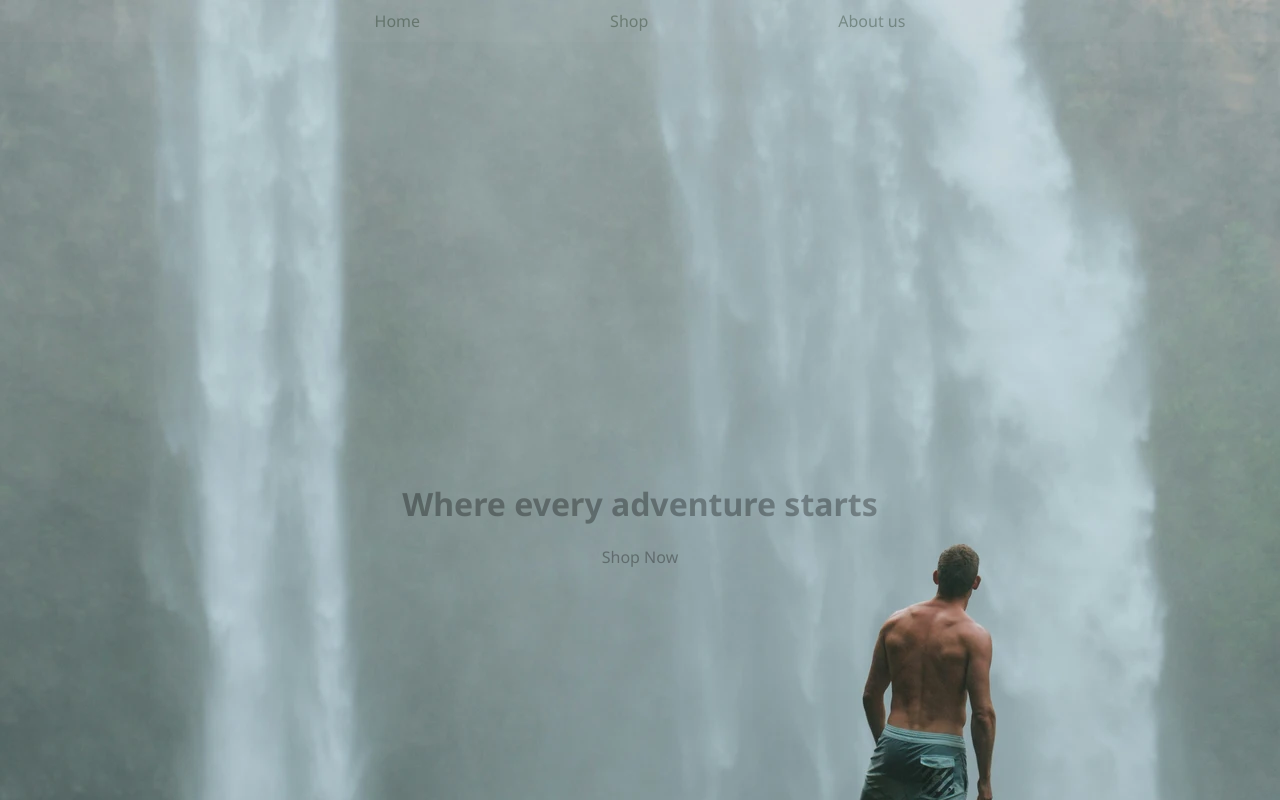
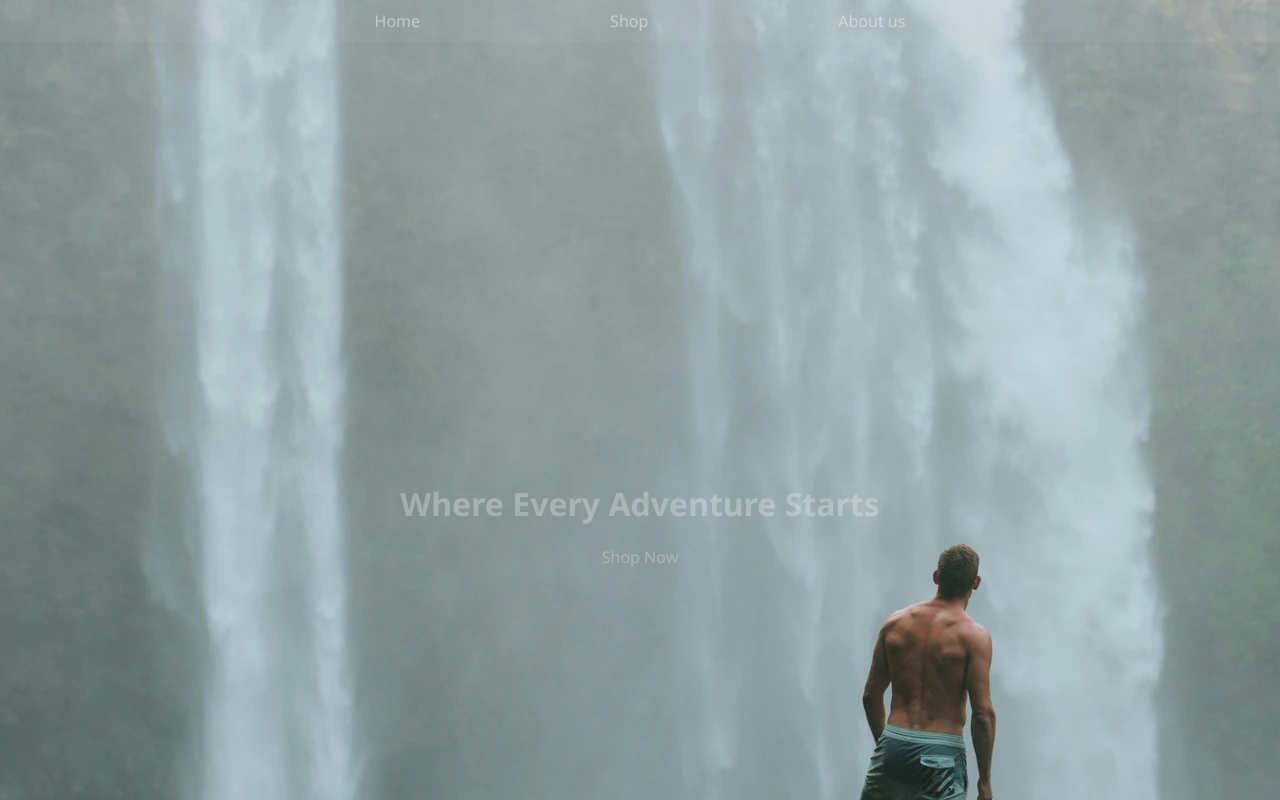
Before and after one commit to AbdirahmanFree/Store-Front, a React app in the folder frontend/: page / in a window 1280 px wide. Shown: the top 800 px of the page. Built offline with nearby package versions, Linux system fonts and the light colour scheme; the HTML template or start-up script is replaced by a standard one.

Commit message:
improved styling

```diff
--- a/frontend/src/components/hero/Hero.jsx
+++ b/frontend/src/components/hero/Hero.jsx
@@ -8,7 +8,7 @@ function Hero(){
             <img src={heroNature}/>
         </div>
         <div className={`${classes.heroText}`}>
-            <h1>Where every adventure starts</h1>
+            <h1>Where Every Adventure Starts</h1>
             <Link to='shop'>Shop Now</Link>
         </div>
 
--- a/frontend/src/components/hero/Hero.module.css
+++ b/frontend/src/components/hero/Hero.module.css
@@ -2,7 +2,7 @@
     display: grid;
     grid-template-columns: 1fr;
     grid-template-rows: 1fr;
-    color: black;
+    color: #f4f6f5;
     place-items: center;
 }
 
@@ -14,12 +14,12 @@
 .heroImg {
     width: 100%;
     height: 100%;
-    z-index: 1;
+    z-index: -1;
 }
 
 .heroText {
     position: relative ;
-    z-index: 10;
+    z-index: 1000;
     display: flex;
     flex-direction: column;
     place-items: center;
--- a/frontend/src/components/navbar/Navbar.module.css
+++ b/frontend/src/components/navbar/Navbar.module.css
@@ -7,5 +7,5 @@
     min-height: max-content;
     padding: 10px;
     color: inherit;
-    opacity: 0.3;
+    opacity: 0.5;
 }
--- a/frontend/src/index.css
+++ b/frontend/src/index.css
@@ -6,7 +6,8 @@ body {
   min-height: 100vh;
   justify-content: center;
   font-family: "Noto Sans", sans-serif;
-  color: rgb(8, 26, 0);
+  color: #f4f6f5;
+  background-color: #1f2a26;
 }
 
 a {
--- a/frontend/src/pages/home/Home.jsx
+++ b/frontend/src/pages/home/Home.jsx
@@ -1,7 +1,6 @@
 import Hero from "../../components/hero/Hero"
 import Navbar from "../../components/navbar/Navbar"
 import classes from "./Home.module.css"
-import heroNature from '../../assets/heroNature.webp'
 function Home(){
     return (
         <div className={`${classes.container}`}>
@@ -11,6 +10,7 @@ function Home(){
 
             <div className={`${classes.content}`}>
                 <Hero/>
+
             </div>
         </div>
     )
--- a/frontend/src/pages/home/Home.module.css
+++ b/frontend/src/pages/home/Home.module.css
@@ -11,7 +11,8 @@
 
 .navbar{
     z-index: 2;
+    height: min-content;
 }
 .content{
-    z-index: -1;
+    z-index: 1;
 }
```
